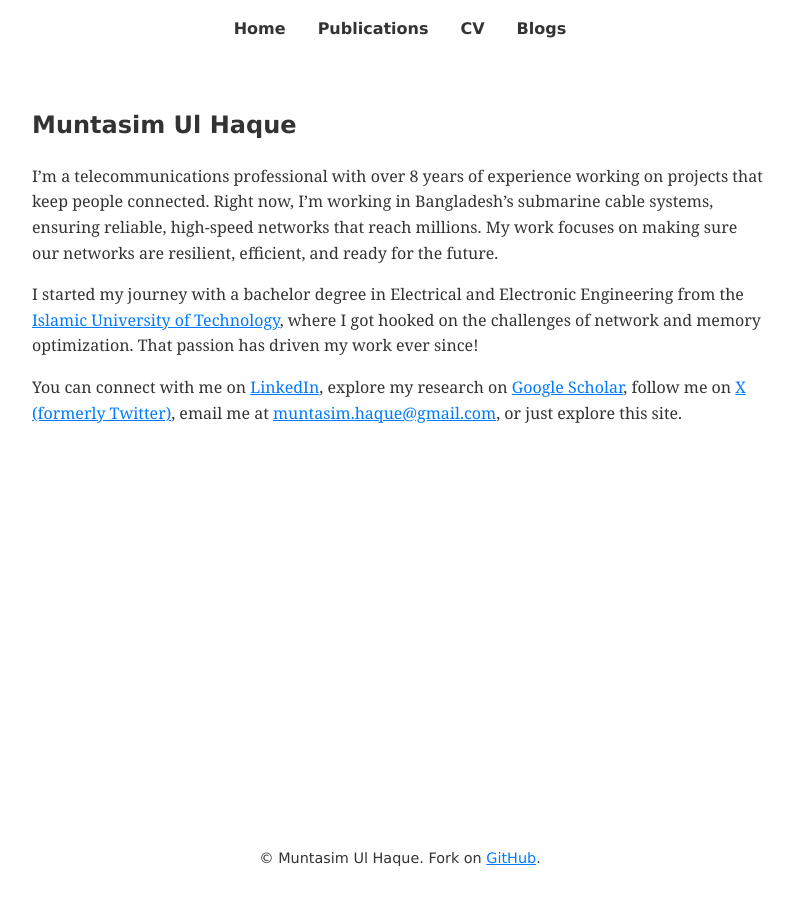
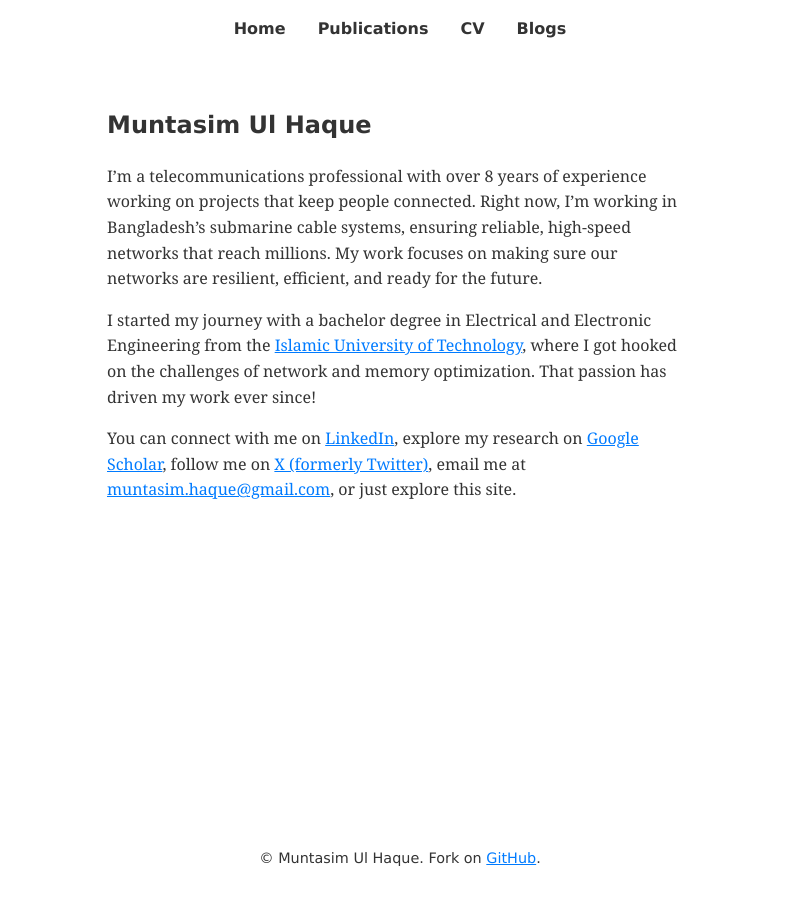
Before and after one commit to muntasimulhaque/muntasimulhaque.github.io, a Jekyll site: the page built from index.md, in a window 1280 px wide. Shown: the whole page, without its empty margins (240-1034 px from the left). Built offline with Jekyll 4.4.1, drawn with Linux system fonts in a browser that asks for light colours.

Commit message:
Update main.css

```diff
--- a/assets/css/main.css
+++ b/assets/css/main.css
@@ -6,7 +6,7 @@
     --link-color: #007bff; /* Standard blue hyperlink color */
     --visited-link-color: #8e44ad; /* Dark purple for visited links */
     --hover-link-color: #007bff; /* Blue for hover links */
-    --max-content-width: 800px;
+    --max-content-width: 650px; /* Reduced max content width for better readability */
 }
 
 /* Global styles */
@@ -51,7 +51,7 @@ body {
 main {
     flex: 1;
     padding: 2rem;
-    max-width: var(--max-content-width);
+    max-width: var(--max-content-width); /* Reduced for improved readability */
     margin: 0 auto;
     width: 100%;
     box-sizing: border-box; /* Include padding in width calculation */
@@ -134,7 +134,7 @@ nav a:hover {
 }
 
 .blog-post {
-    max-width: var(--max-content-width);
+    max-width: var(--max-content-width); /* Reduced for better readability */
 }
 
 .blog-post .blog-date {
@@ -157,7 +157,7 @@ nav a:hover {
 /* Main content */
 article {
     flex: 1;
-    max-width: var(--max-content-width);
+    max-width: var(--max-content-width); /* Reduced for better readability */
     width: 100%;
     box-sizing: border-box;
 }
```
